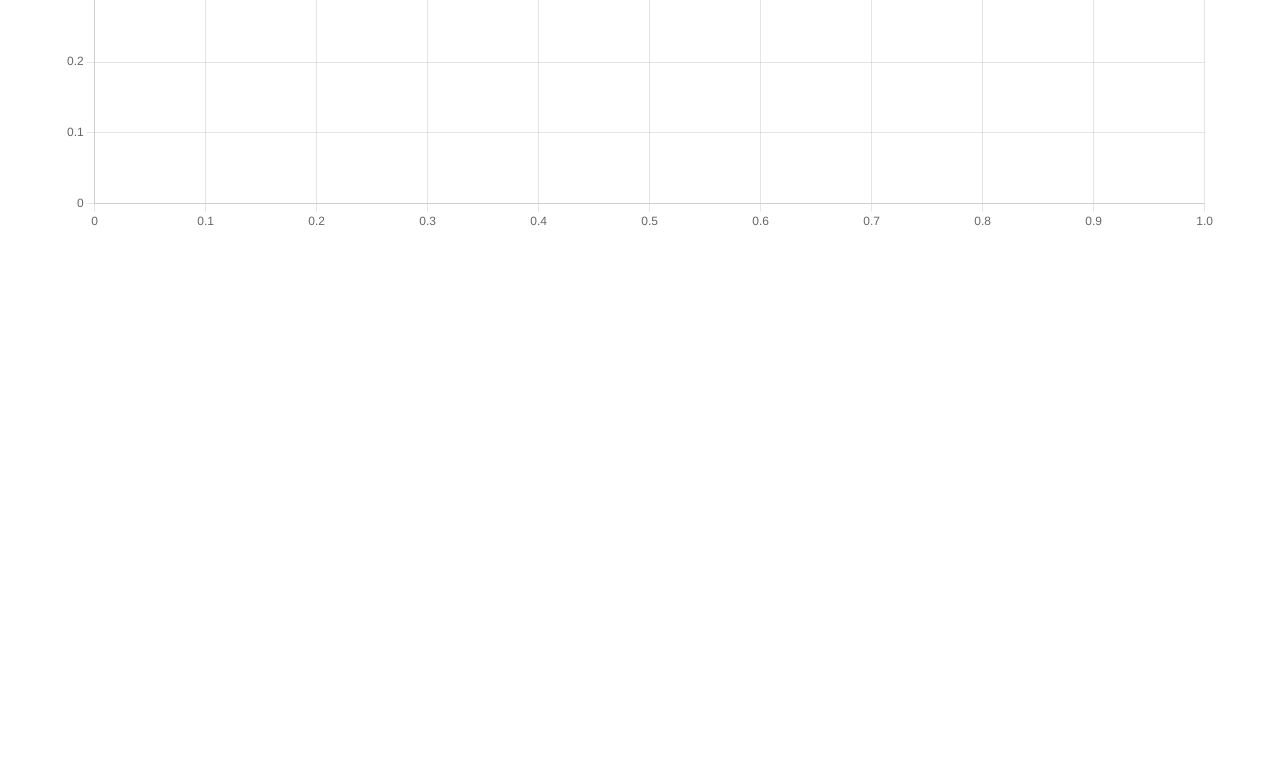
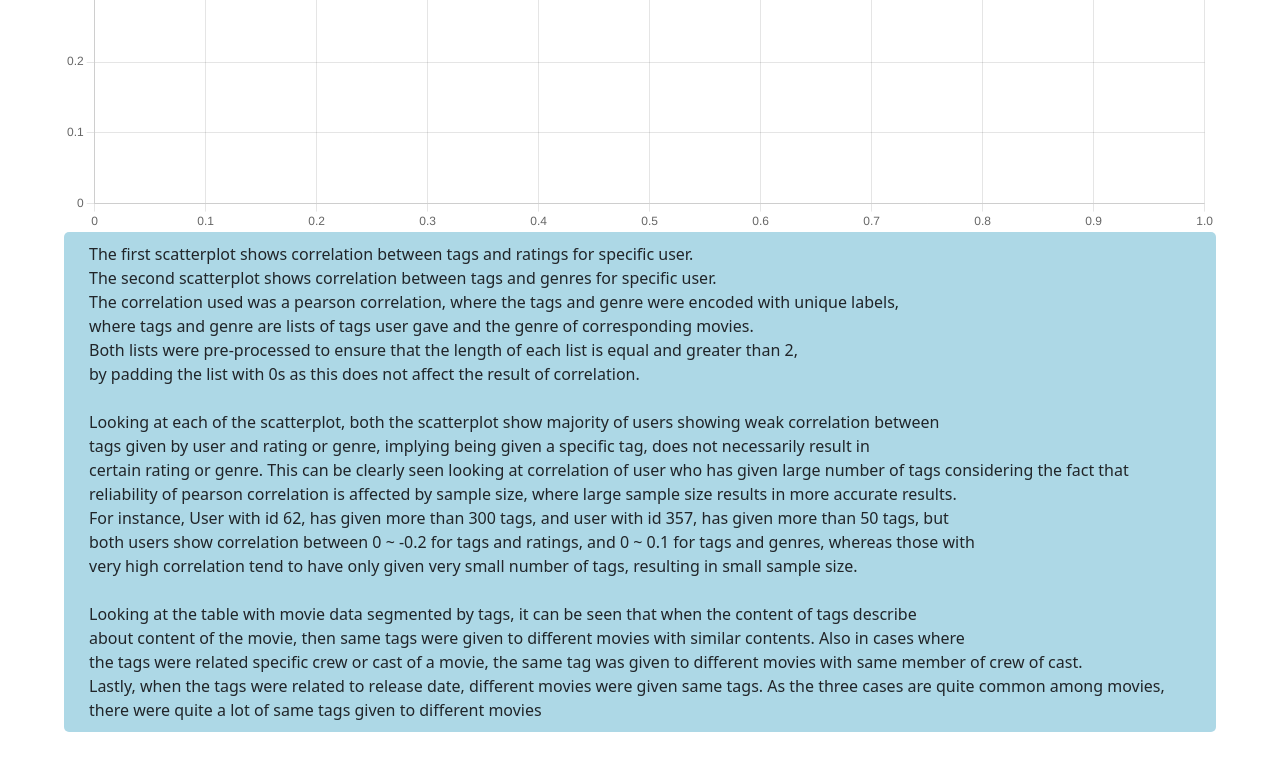
Before and after one commit to jameslee1237/COMP0022, a Flask app: template python/templates/use_case_4.html in a window 1280 px wide. Shown: the part 1469-2233 px from the top of the page. Before the commit the page ends 1695 px from the top, so only its background shows below. Run offline with Flask 2, Linux system fonts and the light colour scheme; the template is opened without the code that fills it, so the values that code supplies are empty; some libraries are stand-ins or nearby versions.

Commit message:
added analysis text

```diff
--- a/python/templates/use_case_4.html
+++ b/python/templates/use_case_4.html
@@ -111,7 +111,28 @@
             });
         </script>
     </div>
-
+    <div class="use-case-3-results">
+        <p class="message">The first scatterplot shows correlation between tags and ratings for specific user.  <br>
+                           The second scatterplot shows correlation between tags and genres for specific user. <br>
+                           The correlation used was a pearson correlation, where the tags and genre were encoded with unique labels,<br>
+                           where tags and genre are lists of tags user gave and the genre of corresponding movies. <br>
+                           Both lists were pre-processed to ensure that the length of each list is equal and greater than 2, <br>
+                           by padding the list with 0s as this does not affect the result of correlation. <br>
+                           <br>
+                           Looking at each of the scatterplot, both the scatterplot show majority of users showing weak correlation between<br>
+                           tags given by user and rating or genre, implying being given a specific tag, does not necessarily result in <br>
+                           certain rating or genre. This can be clearly seen looking at correlation of user who has given large number of tags considering
+                           the fact that reliability of pearson correlation is affected by sample size, where large sample size results in more accurate results.<br>
+                           For instance, User with id 62, has given more than 300 tags, and user with id 357, has given more than 50 tags, but<br>
+                           both users show correlation between 0 ~ -0.2 for tags and ratings, and 0 ~ 0.1 for tags and genres, whereas those with<br>
+                           very high correlation tend to have only given very small number of tags, resulting in small sample size. <br>
+                           <br>
+                           Looking at the table with movie data segmented by tags, it can be seen that when the content of tags describe <br>
+                           about content of the movie, then same tags were given to different movies with similar contents. Also in cases where<br>
+                           the tags were related specific crew or cast of a movie, the same tag was given to different movies with same member of crew of cast.<br>
+                           Lastly, when the tags were related to release date, different movies were given same tags. As the three cases are quite common among movies,<br>
+                           there were quite a lot of same tags given to different movies</p>
+    </div>
     <div class="use-case-2-results">
         <table class="table use-case-2-results-table">
             <thead class="table-dark">
```
